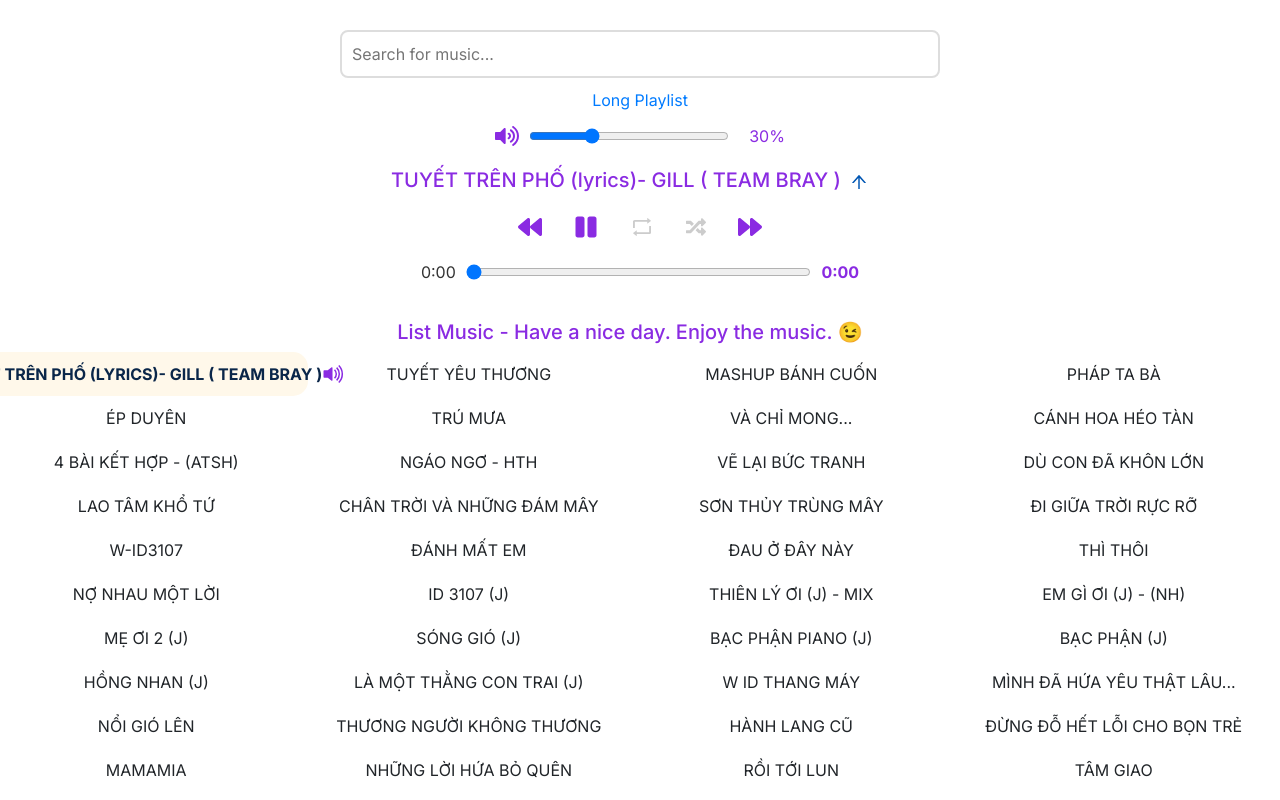
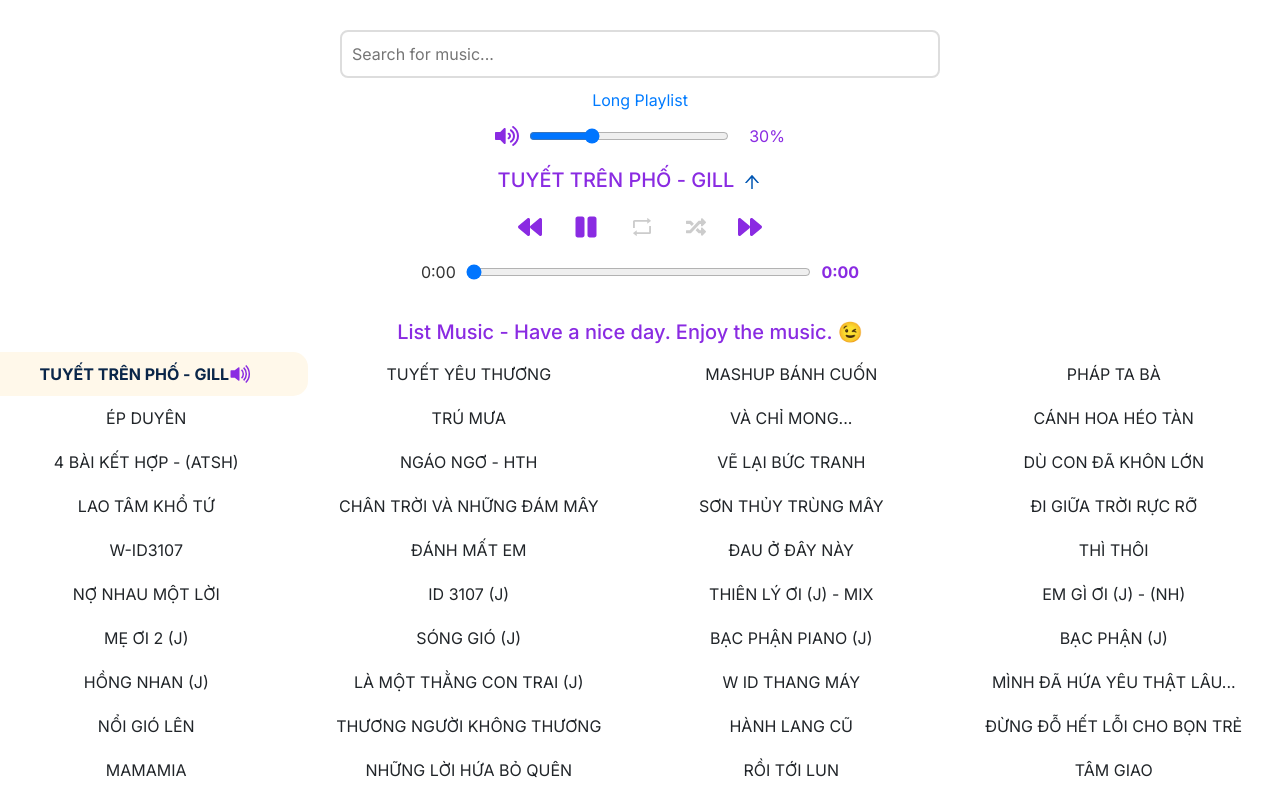
Before and after one commit to concentrix1810/music, a React (Create React App) app: page / in a window 1280 px wide. Shown: the top 800 px of the page. Built offline with nearby package versions, Linux system fonts and the light colour scheme; a web font is replaced by a local one.

Commit message:
update22
update22

```diff
--- a/src/page/video/audioFiles.js
+++ b/src/page/video/audioFiles.js
@@ -107,7 +107,7 @@ import TuyetTrenPhoBray from "./videos/TuyetTrenPhoBray.mp3";
 import TuyetYeuThuong from "./videos/TuyetYeuThuong.mp3";
 export const audios = [
   {
-    name: "TUYẾT TRÊN PHỐ (lyrics)- GILL ( TEAM BRAY )",
+    name: "TUYẾT TRÊN PHỐ - GILL",
     url: TuyetTrenPhoBray,
   },
   {
```
